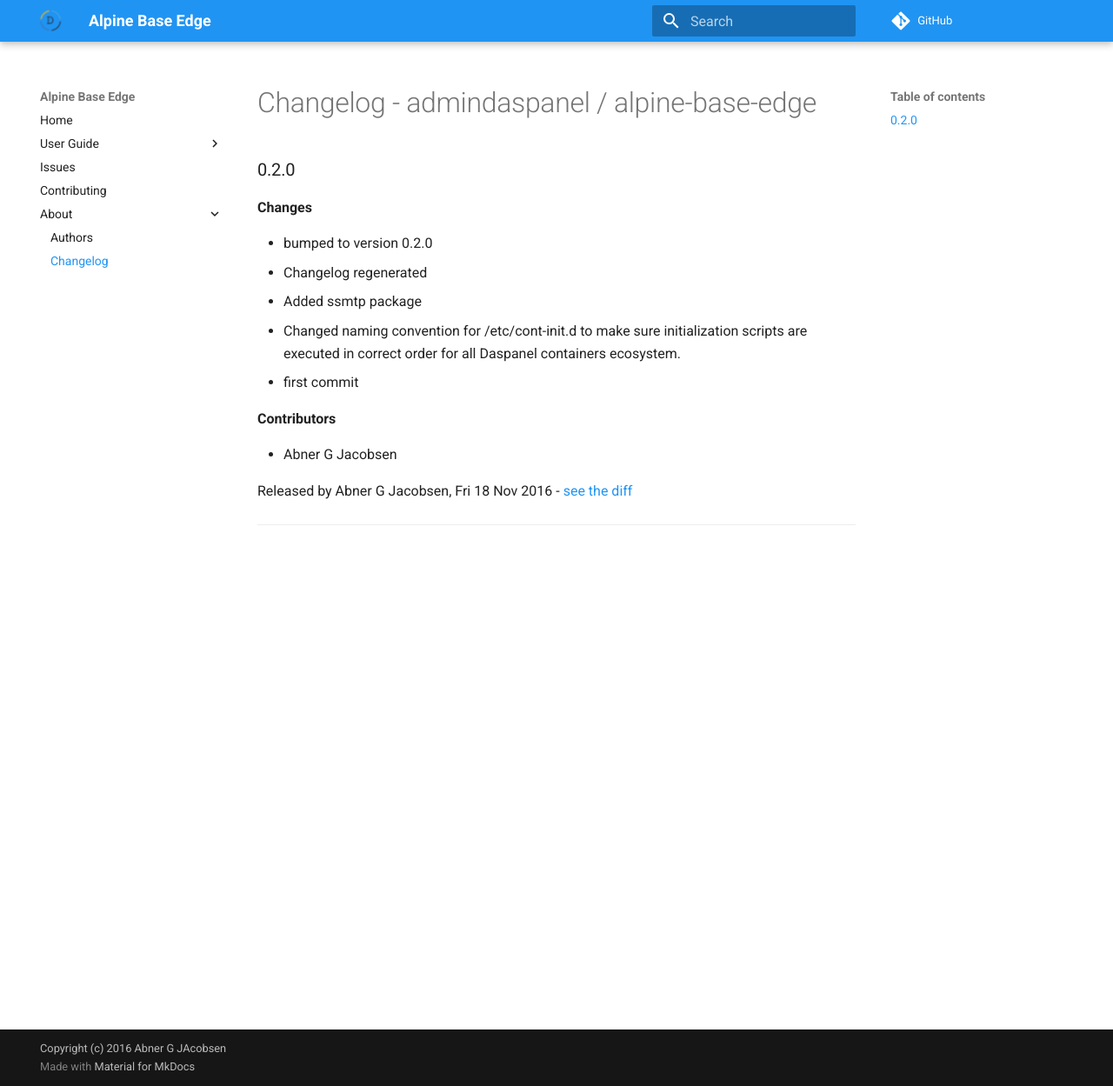
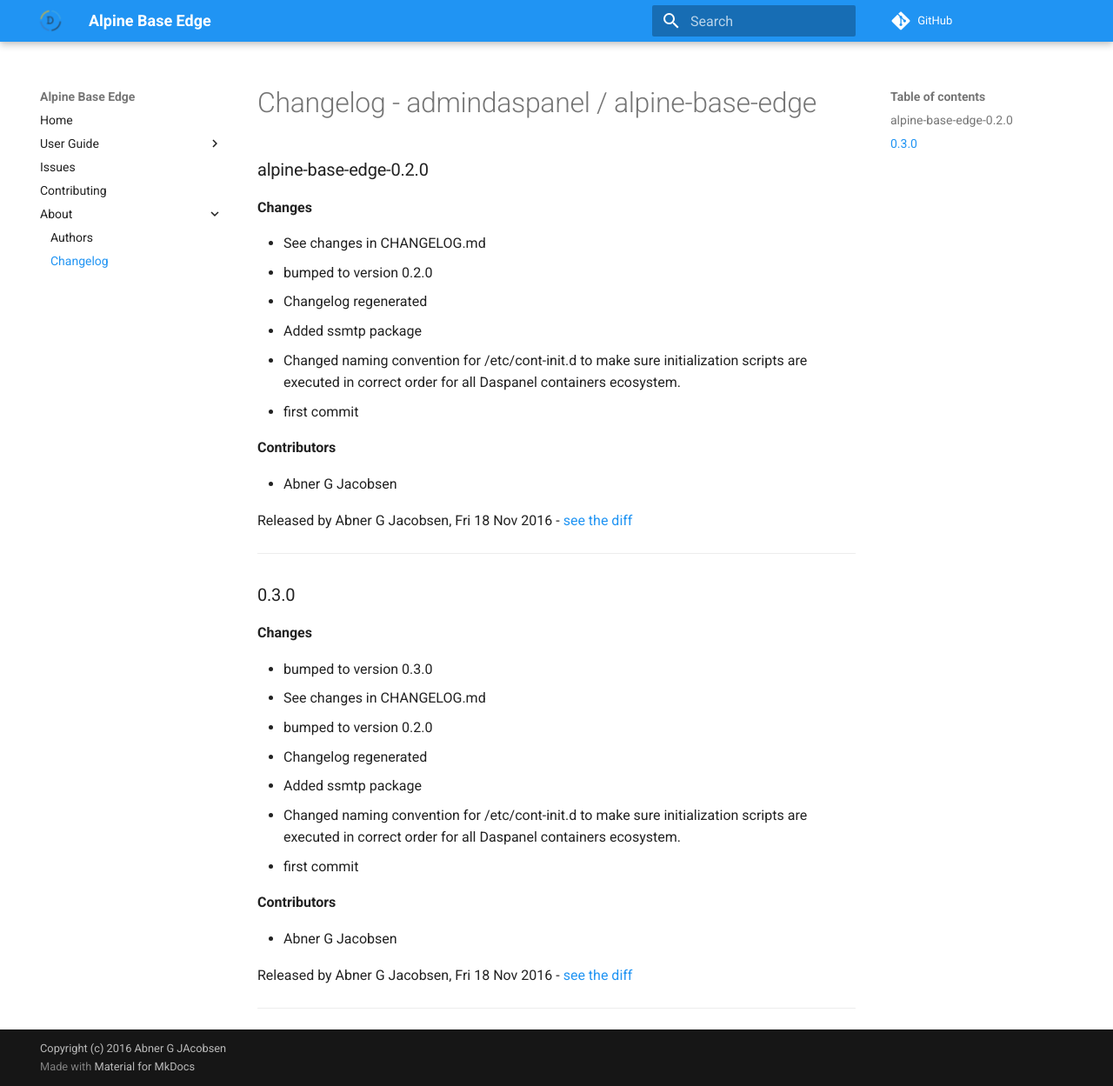
Before and after one commit to daspanel/alpine-base-edge, an MkDocs documentation site: the page built from docs/changelog.md, in a window 1280 px wide and 1249 px high. Shown: the whole window at 87% size. Built offline with MkDocs 1.6.1 and Material for MkDocs 9.7.7, drawn with Linux system fonts in a browser that asks for light colours; comment, search, counter and statistics services are not loaded; old or Windows-style settings are respelled for this version of MkDocs.

Commit message:
See changes in CHANGELOG.md

```diff
--- a/docs/changelog.md
+++ b/docs/changelog.md
@@ -1,8 +1,9 @@
 # Changelog - admindaspanel / alpine-base-edge
 
-### 0.2.0
+### alpine-base-edge-0.2.0
 __Changes__
 
+- See changes in CHANGELOG.md
 - bumped to version 0.2.0
 - Changelog regenerated
 - Added ssmtp package
@@ -14,5 +15,24 @@ __Contributors__
 - Abner G Jacobsen
 
 Released by Abner G Jacobsen, Fri 18 Nov 2016 -
-[see the diff](https://github.com/admindaspanel/alpine-base-edge/compare/675257927983aa89fd8beff517a0862dc7ea683d...0.2.0#diff)
+[see the diff](https://github.com/admindaspanel/alpine-base-edge/compare/...#diff)
 ______________
+
+### 0.3.0
+__Changes__
+
+- bumped to version 0.3.0
+- See changes in CHANGELOG.md
+- bumped to version 0.2.0
+- Changelog regenerated
+- Added ssmtp package
+- Changed naming convention for /etc/cont-init.d to make sure initialization scripts are executed in correct order for all Daspanel containers ecosystem.
+- first commit
+
+__Contributors__
+
+- Abner G Jacobsen
+
+Released by Abner G Jacobsen, Fri 18 Nov 2016 -
+[see the diff](https://github.com/admindaspanel/alpine-base-edge/compare/675257927983aa89fd8beff517a0862dc7ea683d...0.3.0#diff)
+______________
```
Also changed, not shown: CHANGELOG.md (+22 -2 lines).
